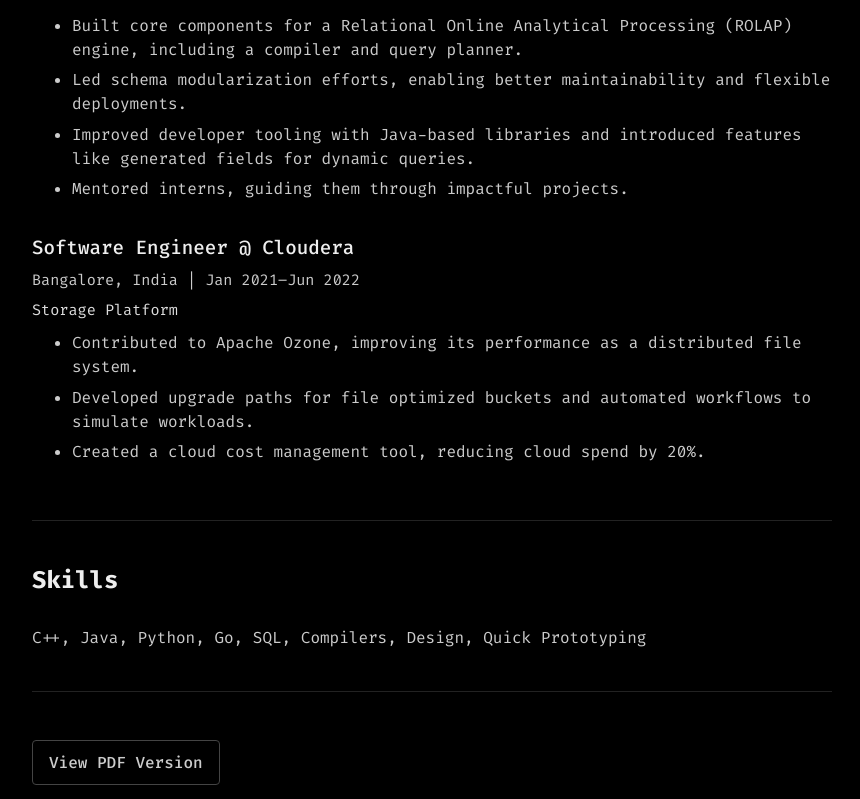
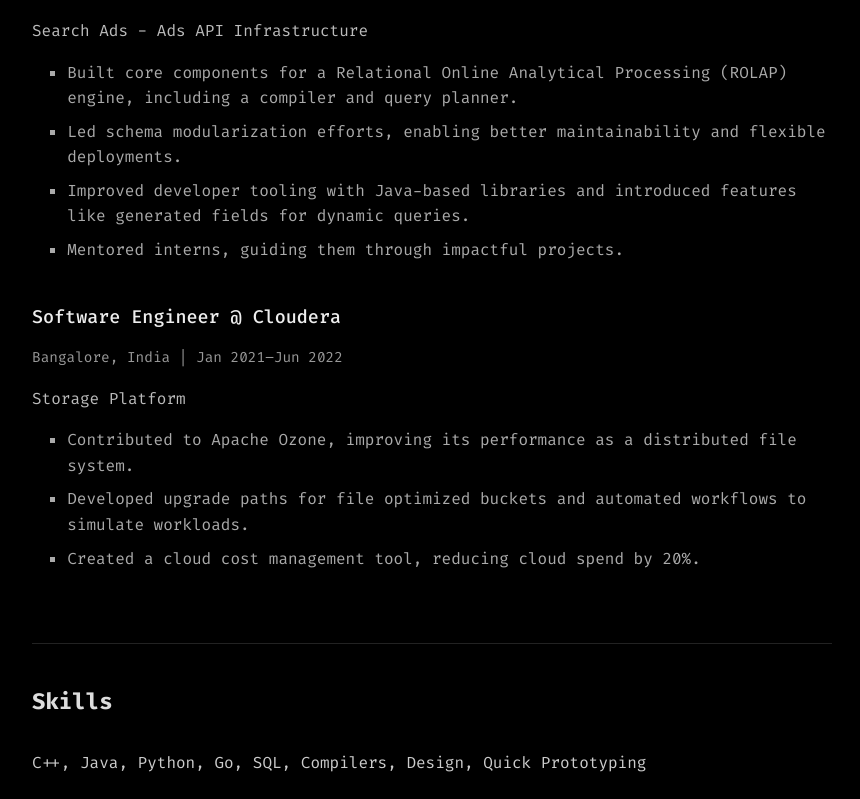
Before and after one commit to JyotinderSingh/jyotindersingh.github.io, a React (Vite) app in the folder jyotinder-react-portfolio/: page /resume in a window 1280 px wide. Shown: the part 441-1240 px from the top of the page, without its empty margins (208-1068 px from the left). Built offline with nearby package versions, Linux system fonts and the light colour scheme.

Commit message:
resume styling

```diff
--- a/jyotinder-react-portfolio/src/styles.css
+++ b/jyotinder-react-portfolio/src/styles.css
@@ -1057,7 +1057,7 @@
 
 .resume-section {
   margin-bottom: 2.5rem;
-  padding-bottom: 1.5rem;
+  padding-bottom: 2rem; /* Increased padding */
   border-bottom: 1px solid #eee; /* Light mode separator */
 }
 
@@ -1072,103 +1072,114 @@
 }
 
 .resume-section h2 {
-  font-size: 1.5rem;
+  font-size: 1.4rem; /* Slightly smaller */
   font-weight: 600;
-  margin-bottom: 1.5rem;
+  margin-bottom: 1.8rem; /* Increased margin */
+  color: #333;
+  /* border-bottom: 1px dashed #ccc; /* Optional: subtle separator for heading */
+  /* padding-bottom: 0.5rem; */
+}
+
+body.dark-mode .resume-section h2 {
+  color: #ddd;
+  /* border-bottom-color: #444; */
 }
 
 .job {
-  margin-bottom: 2rem;
+  margin-bottom: 2.5rem; /* Increased spacing between jobs */
 }
 
 .job h3 {
-  font-size: 1.2rem;
+  font-size: 1.15rem; /* Slightly larger */
   font-weight: 500;
-  margin-bottom: 0.25rem;
+  margin-bottom: 0.35rem;
+  color: #111;
+}
+body.dark-mode .job h3 {
+  color: #eee;
 }
 
-.job p {
-  margin: 0.25rem 0;
-  font-size: 0.95rem;
+/* Style for location/date paragraph */
+.job p:nth-of-type(1) {
+  font-size: 0.9rem;
+  color: #666;
+  margin-bottom: 0.5rem;
+}
+body.dark-mode .job p:nth-of-type(1) {
+  color: #999;
+}
+
+/* Style for team/platform name (using em tag) */
+.job p em {
+  font-style: normal;
+  /* font-weight: 500; /* Optional: slightly bolder */
+  color: #444;
+  /* background-color: #eee; /* Optional: subtle background */
+  /* padding: 0.1em 0.3em; */
+  /* border-radius: 3px; */
+}
+
+body.dark-mode .job p em {
+  color: #bbb;
+  /* background-color: #222; */
+}
+
+.job ul {
+  list-style-type: square; /* Change bullet style */
+  margin: 0.75rem 0 0.75rem 1.2rem; /* Adjusted margin */
+  padding-left: 1rem;
   color: #555;
 }
 
-body.dark-mode .job p {
-  color: #bbb;
+body.dark-mode .job ul {
+  color: #aaa;
 }
 
-.job p em {
-  color: #333;
-  font-style: normal; /* Keep it normal but visually distinct */
-  /* Or add a background/border if preferred */
+.job ul li {
+  margin-bottom: 0.5rem; /* Spacing between bullet points */
+  line-height: 1.6;
 }
 
-body.dark-mode .job p em {
-  color: #ddd;
+/* Skills section paragraph */
+.resume-section:nth-of-type(2) > p { /* More specific selector for skills */
+  line-height: 1.8; /* Increased line height */
+  color: #333;
+  font-size: 1rem;
+  /* Consider making skills look like tags if modifying JSX */
 }
 
-.job ul {
-  list-style: disc;
-  margin: 0.5rem 0 0.5rem 1.5rem; /* Indent list */
-  padding-left: 1rem;
-  color: #444;
-}
-
-body.dark-mode .job ul {
+body.dark-mode .resume-section:nth-of-type(2) > p {
   color: #ccc;
 }
 
-.job ul li {
-  margin-bottom: 0.4rem;
-  line-height: 1.5;
+/* PDF Link styling - make it less like a button, more like a prominent link */
+.resume-section:nth-of-type(3) a {
+  display: inline-block;
+  margin-top: 0.5rem;
+  padding: 0.25rem 0; /* Remove padding */
+  border: none; /* Remove border */
+  border-bottom: 1px dashed #555; /* Dashed underline */
+  border-radius: 0; /* Remove radius */
+  color: #555; /* Match normal link color */
+  text-decoration: none;
+  transition: color 0.2s ease, border-color 0.2s ease; /* Keep transitions */
 }
 
-/* Skills section paragraph */
-.resume-section p {
-  line-height: 1.7;
-  color: #333;
-}
-
-body.dark-mode .resume-section p {
-  color: #ccc;
-}
-
-/* PDF Link styling */
-.resume-section a {
-  display: inline-block;
-  margin-top: 0.5rem;
-  padding: 0.5rem 1rem;
-  border: 1px solid #ccc;
-  border-radius: 4px;
-  color: #333;
-  text-decoration: none;
-  transition: background-color 0.2s ease, border-color 0.2s ease, color 0.2s ease;
-}
-
-.resume-section a:hover {
-  background-color: #eee;
-  border-color: #bbb;
+.resume-section:nth-of-type(3) a:hover {
+  background-color: transparent; /* No background change */
+  border-color: #111;
   color: #111;
 }
 
-body.dark-mode .resume-section a {
-  border-color: #444;
-  color: #ccc;
+body.dark-mode .resume-section:nth-of-type(3) a {
+  border-color: #777;
+  color: #aaa; /* Match dark mode link color */
 }
 
-body.dark-mode .resume-section a:hover {
-  background-color: #222;
-  border-color: #555;
-  color: #fff;
-}
-
-/* Placeholder styling to reduce layout shift */
-#header-placeholder {
-  min-height: 70px; /* Adjust based on actual header height */
-}
-
-#footer-placeholder {
-  min-height: 50px; /* Adjust based on actual footer height */
+body.dark-mode .resume-section:nth-of-type(3) a:hover {
+  background-color: transparent;
+  border-color: #eee;
+  color: #eee;
 }
 
 /* --- End ResumePage Styles & Animations --- */
```
